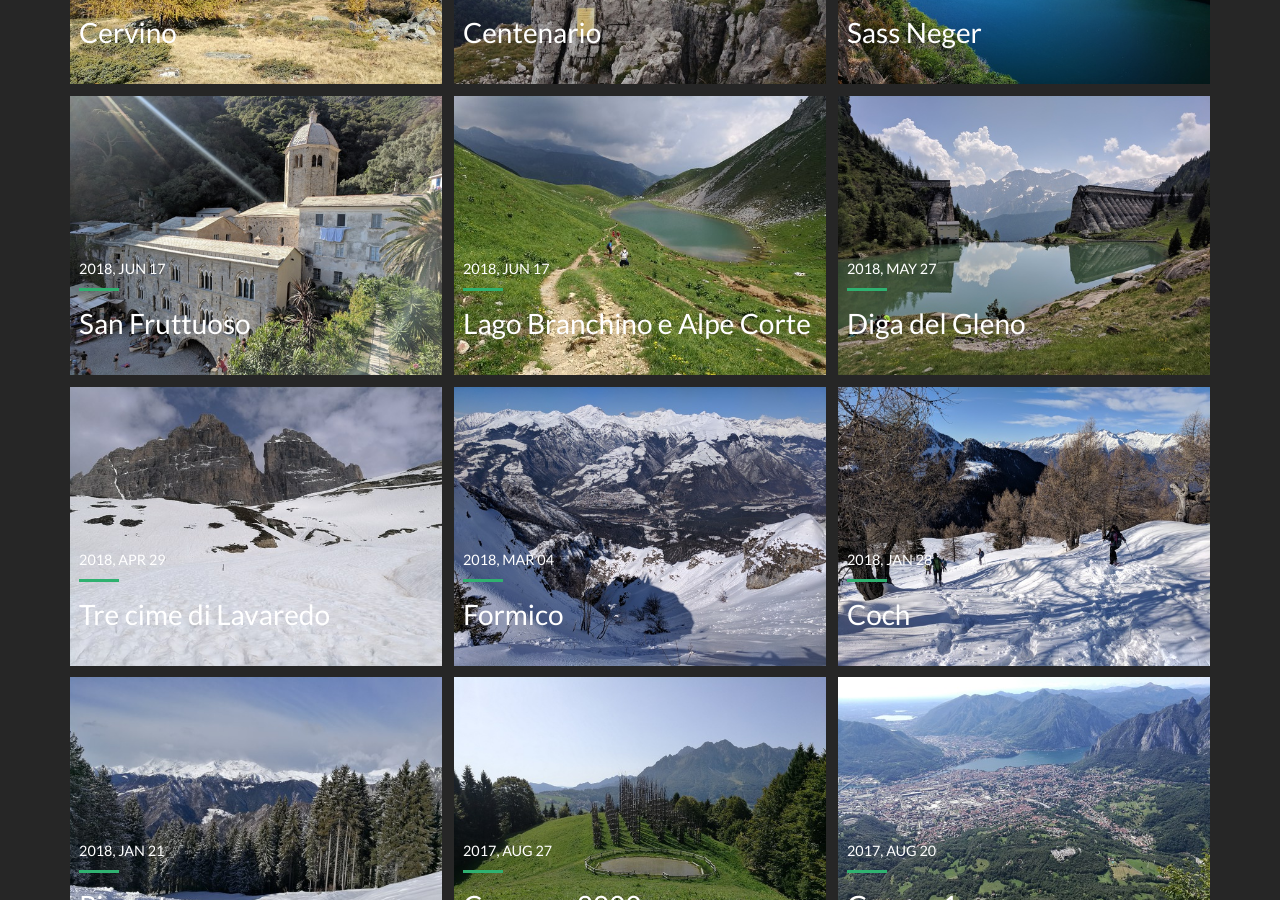
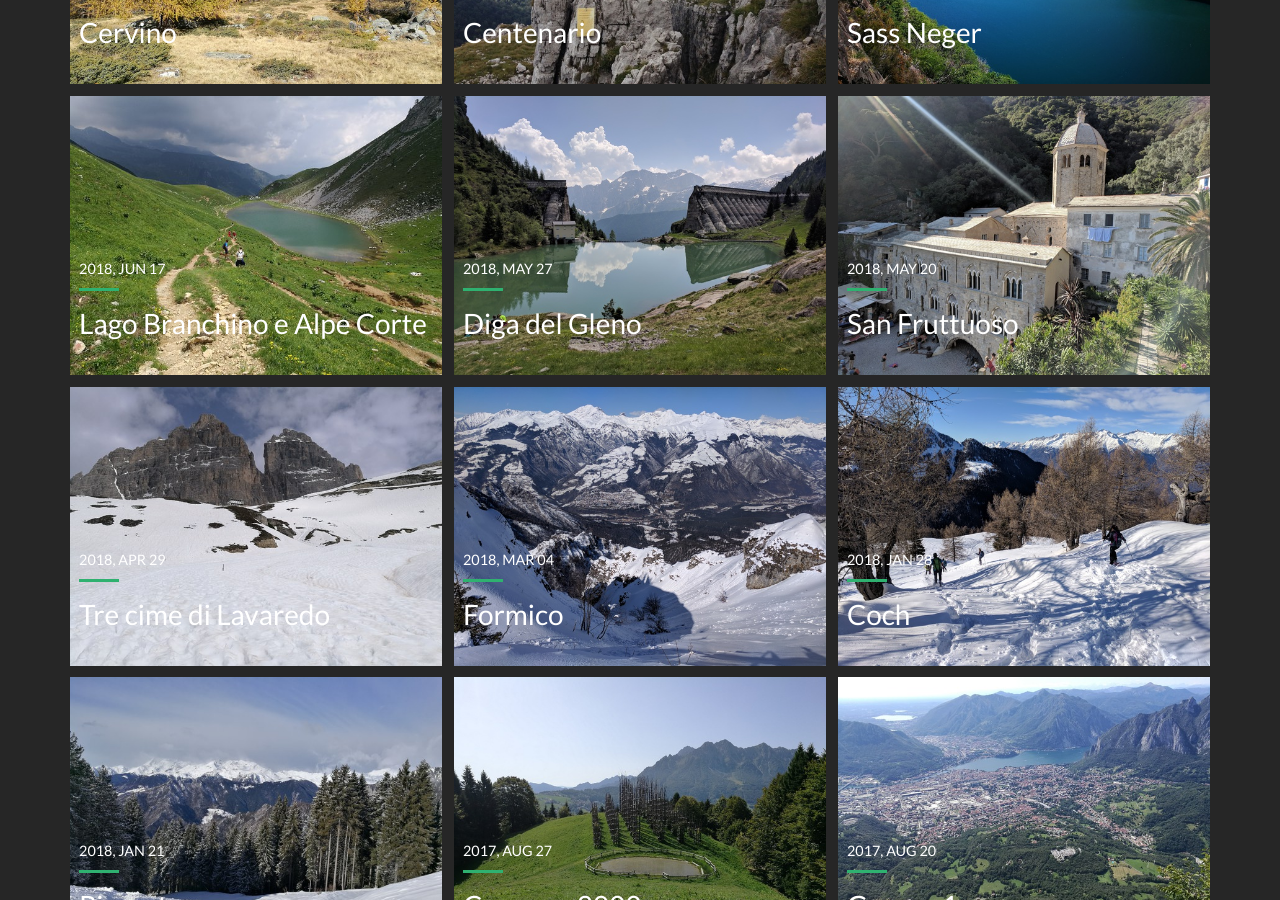
Before and after one commit to RCasatta/mirimonti, a Jekyll site: the page built from index.html, in a window 1280 px wide and 900 px high, scrolled down 328 px. Built offline with Jekyll 4.4.1, drawn with Linux system fonts in a browser that asks for light colours; the list of posts is cut into pages by our own code; comment, search, counter and statistics services are not loaded.

Commit message:
Update and rename 2018-06-17-san-fruttuoso.md to 2018-05-20-san-fruttuoso.md

```diff
--- a/_posts/2018-06-17-san-fruttuoso.md
+++ b/_posts/2018-05-20-san-fruttuoso.md
@@ -2,9 +2,9 @@
 layout: post
 title: "San Fruttuoso"
 img: Abbazia_San_Fruttuoso.jpg
-date: 2018-06-17
+date: 2018-05-20
 description: Descrizione breve
-tag: [Alpi Orobie]
+tag: [Liguria]
 img_dir: san_fruttuoso
 gps_parking: 44.332255,9.1565103
 ---
```
